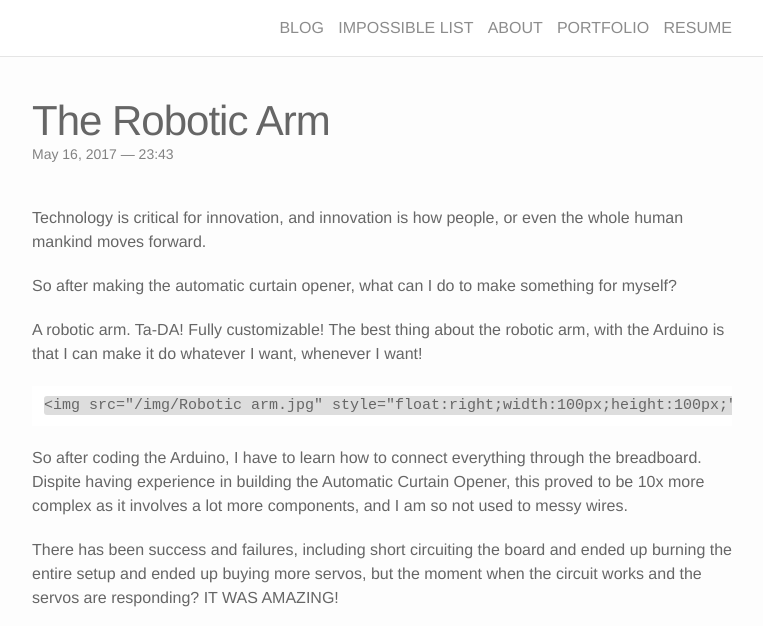
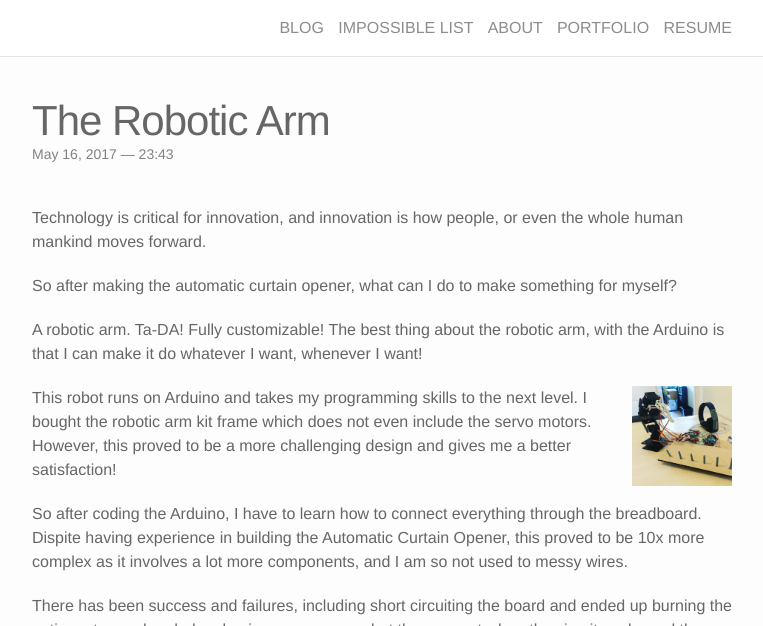
Before and after one commit to chwong1996/myhome, a Jekyll site: the page built from _portfolio/2_project.markdown, in a window 1280 px wide and 900 px high, cut to the strip 0-626 px from the top of the window. Shown: the whole strip, without its empty margins (258-1021 px from the left). Built offline with Jekyll 4.4.1, drawn with Linux system fonts in a browser that asks for light colours; nearby versions of some CDN libraries.

Commit message:
Update 2_project.markdown

```diff
--- a/_portfolio/2_project.markdown
+++ b/_portfolio/2_project.markdown
@@ -9,14 +9,15 @@ Technology is critical for innovation, and innovation is how people, or even the
 So after making the automatic curtain opener, what can I do to make something for myself?
 
 A robotic arm. Ta-DA! Fully customizable! The best thing about the robotic arm, with the Arduino is that I can make it do whatever I want, whenever I want!
-
-	<img src="{{ site.baseurl }}/img/Robotic arm.jpg" style="float:right;width:100px;height:100px;" alt="" title="Robotic arm"/>
+<div class="img row">
+<img src="{{ site.baseurl }}/img/Robotic arm.jpg" style="float:right;width:100px;height:100px;" alt="" title="Robotic arm">
+</div>
 This robot runs on Arduino and takes my programming skills to the next level. I bought the robotic arm kit frame which does not even include the servo motors. However, this proved to be a more challenging design and gives me a better satisfaction!
 
 So after coding the Arduino, I have to learn how to connect everything through the breadboard. Dispite having experience in building the Automatic Curtain Opener, this proved to be 10x more complex as it involves a lot more components, and I am so not used to messy wires.
 
 There has been success and failures, including short circuiting the board and ended up burning the entire setup and ended up buying more servos, but the moment when the circuit works and the servos are responding? IT WAS AMAZING!
-<iframe width="600" height="315" src="https://www.youtube.com/embed/MU18B2-_OsE" frameborder="0" allowfullscreen></iframe>
+<iframe width="650" height="315" src="https://www.youtube.com/embed/MU18B2-_OsE" frameborder="0" allowfullscreen></iframe>
 <div class="col three caption">
 	Showing the robotic claw doing its madness with Adib screaming with excitement behind
 </div>
```
